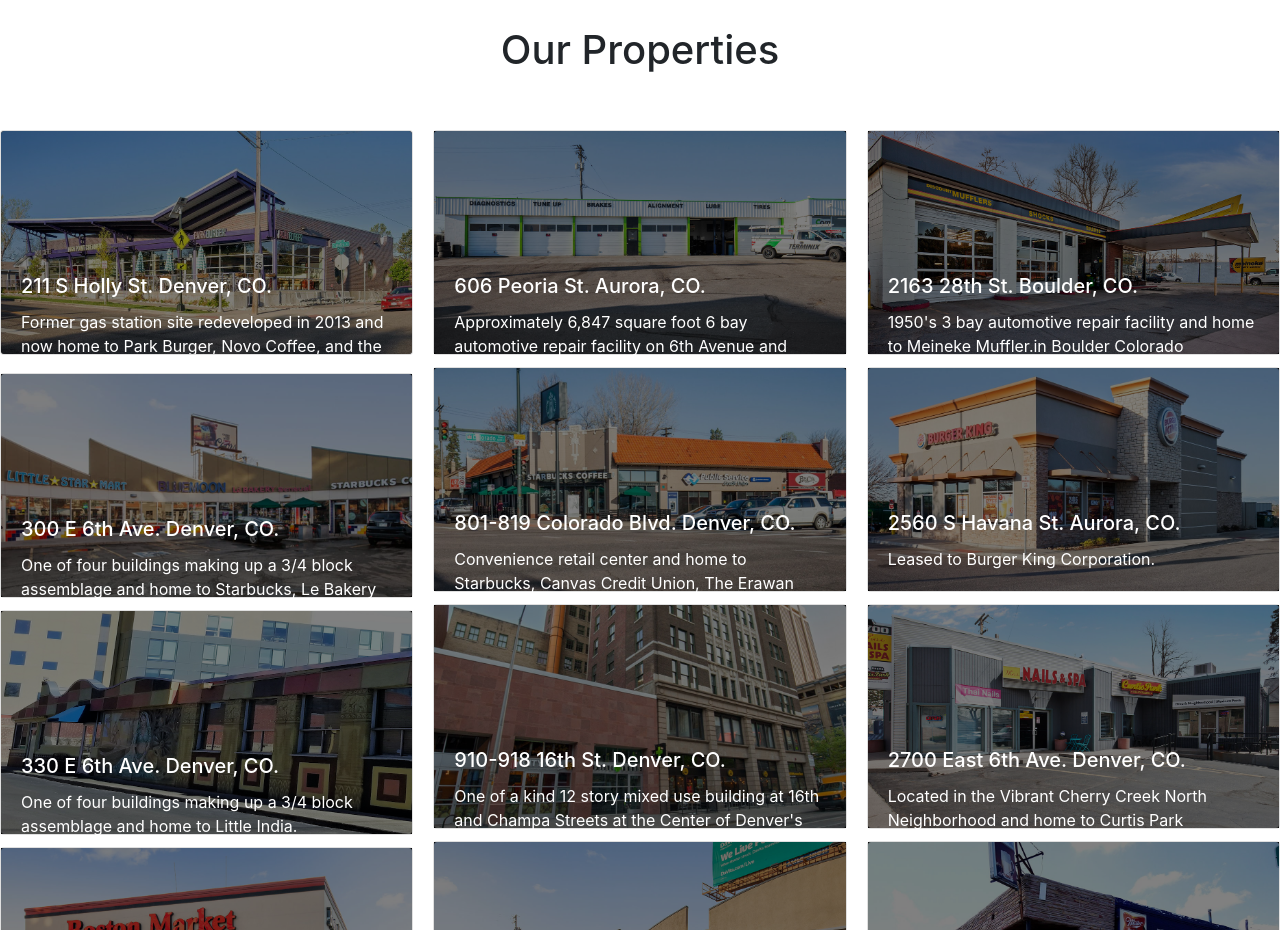
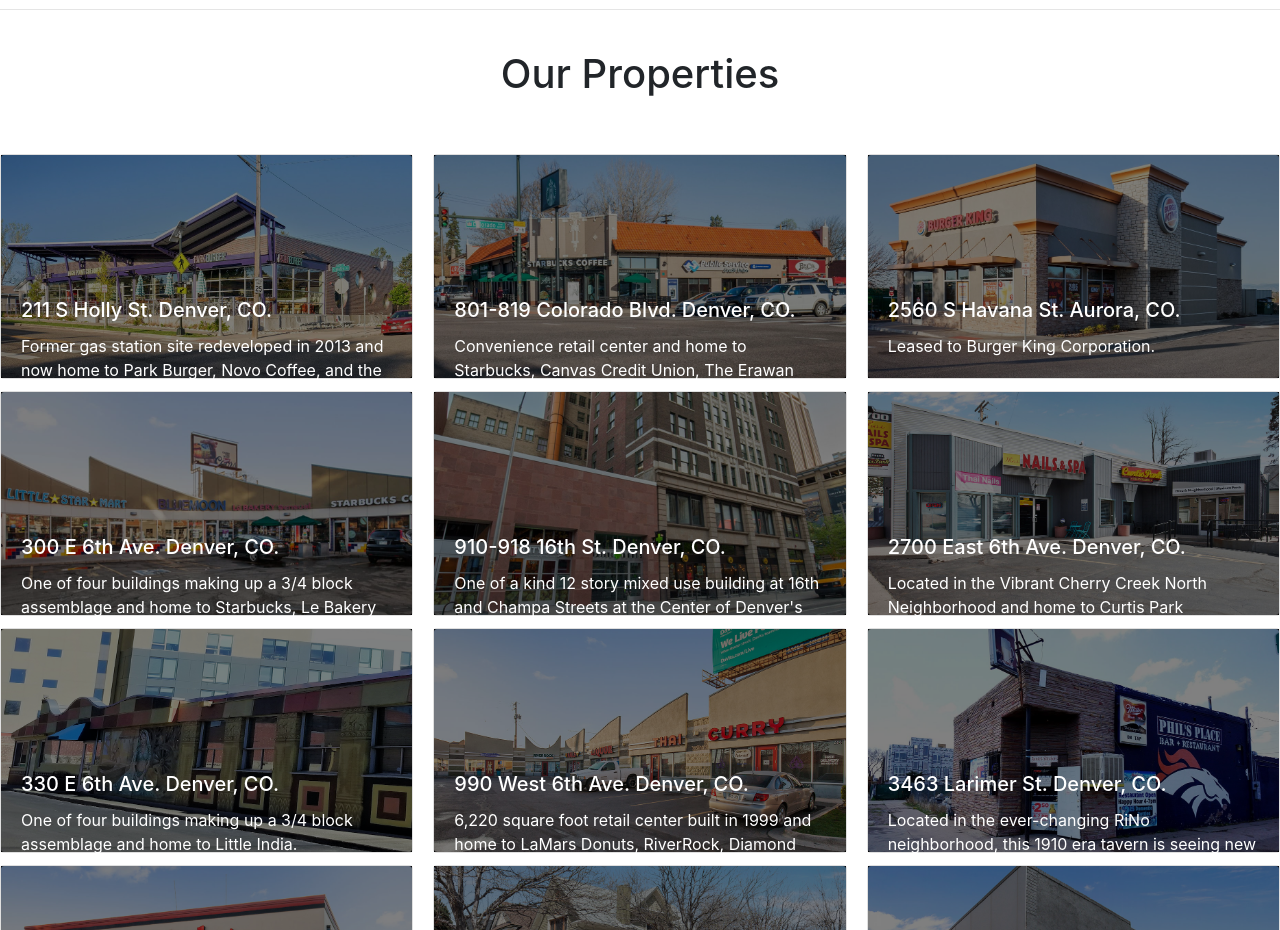
Before and after one commit to NoahNaiman/robnaimanco, a React (Create React App) app: page / in a window 1280 px wide. Shown: the part 3860-4790 px from the top of the page. Built offline with nearby package versions, Linux system fonts and the light colour scheme.

Commit message:
Fixing spacing issues

```diff
--- a/src/App.js
+++ b/src/App.js
@@ -146,7 +146,7 @@
             </Card>
         </CardDeck>
 
-        <br></br><br></br><br></br><br></br><br></br><br></br><br></br><br></br><br></br><br></br><br></br><br></br><br></br><br></br><br></br>
+        <br></br><br></br><br></br><br></br><br></br><br></br><br></br><br></br><br></br><br></br><br></br><br></br><br></br><br></br><br></br><br></br>
 
 		<Image src={parkburger} className="Parkburger-Jumbo" fluid/>
          <Figure className="Tenant-Icon">
@@ -216,7 +216,6 @@
         <br></br><br></br>
         <CardColumns>
 
-            <Accordion defaultActiveKey="1">
                 <Card>
                     <div className="Image-Overlay">
                     <Card.Img className="Property-Image" src={cedarAndHolly} alt="211 S Holly St. Denver, CO." />
@@ -227,12 +226,7 @@
                         </Card.Text>
                     </Card.ImgOverlay>
                     </div>
-                    <Accordion.Toggle as={Card.ImgOverlay} eventKey="0"></Accordion.Toggle>
-                    <Accordion.Collapse eventKey="0">
-                        <Card.Body> Hello! </Card.Body>
-                    </Accordion.Collapse>
                 </Card>
-            </Accordion>
 
 
 
```
